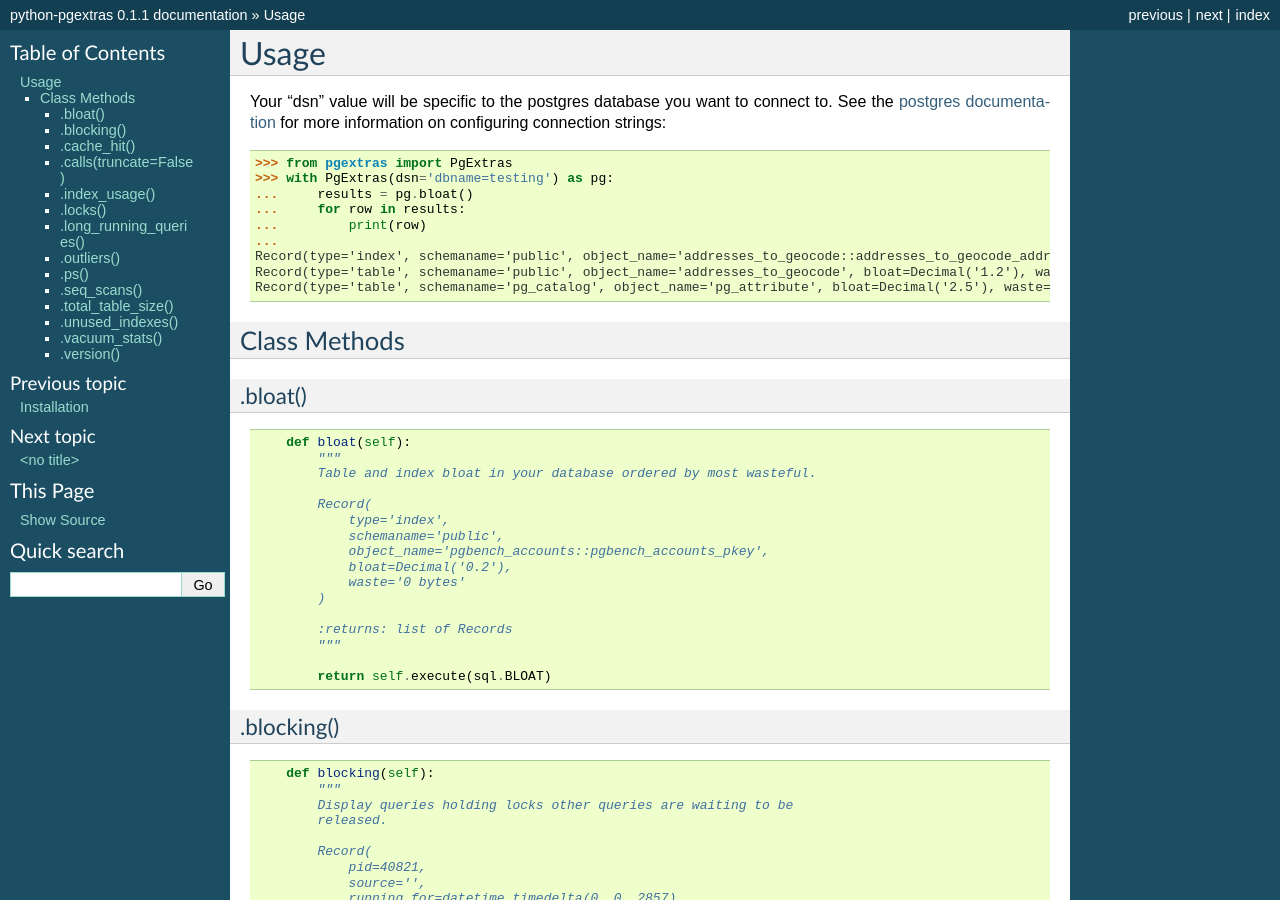
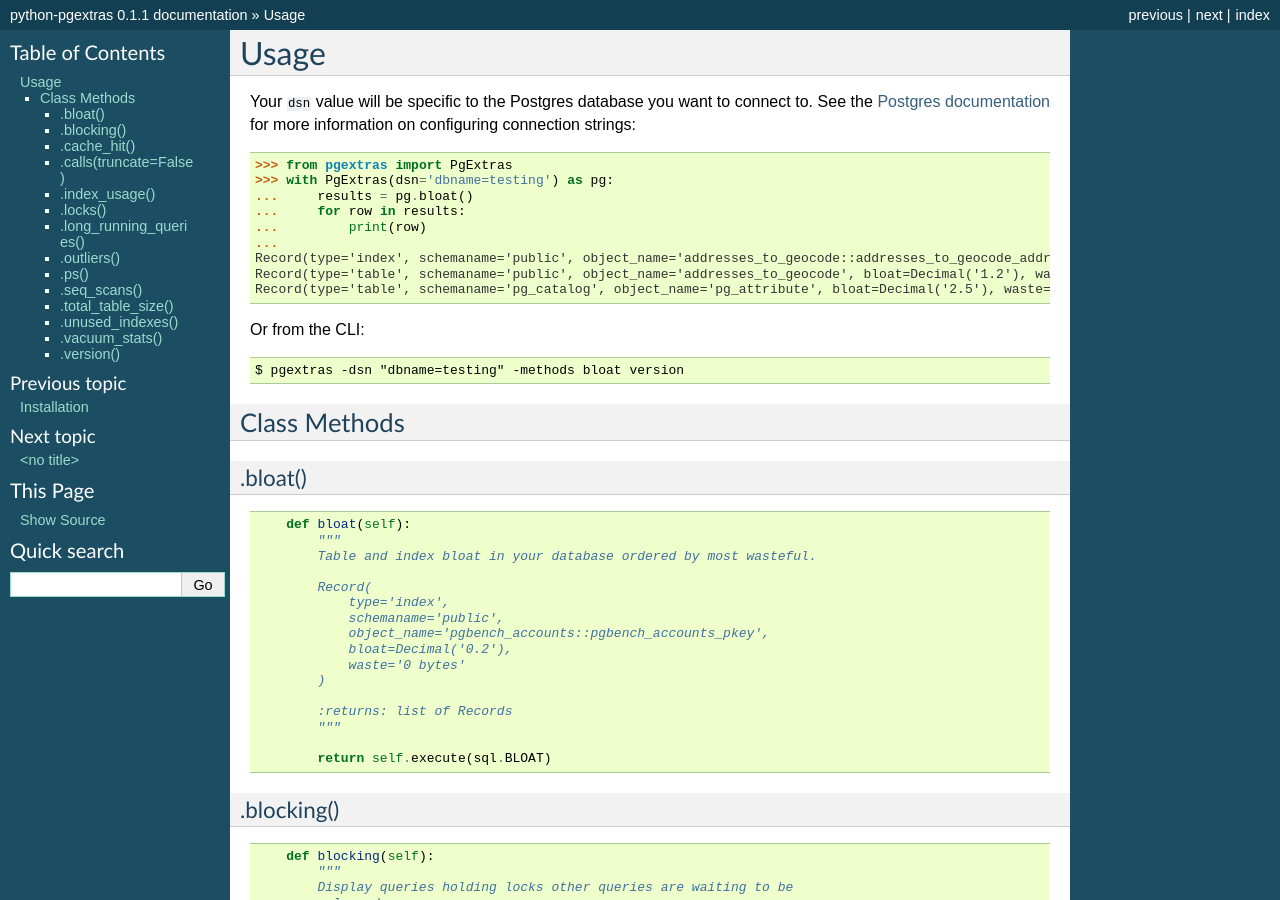
Before and after one commit to scottwoodall/python-pgextras, a Sphinx documentation site: the page built from docs/usage.rst, in a window 1280 px wide and 900 px high. Built offline with Sphinx 7.4.7, drawn with Linux system fonts in a browser that asks for light colours.

Commit message:
Added CLI option

```diff
--- a/docs/usage.rst
+++ b/docs/usage.rst
@@ -2,8 +2,8 @@
 Usage
 =====
 
-Your "dsn" value will be specific to the postgres database you want to connect to.
-See the `postgres documentation
+Your ``dsn`` value will be specific to the Postgres database you want to connect to.
+See the `Postgres documentation
 <http://www.postgresql.org/docs/current/static/libpq-connect.html#LIBPQ-CONNSTRING>`_
 for more information on configuring connection strings::
 
@@ -16,6 +16,10 @@ for more information on configuring connection strings::
     Record(type='index', schemaname='public', object_name='addresses_to_geocode::addresses_to_geocode_address_trgm_idx', bloat=Decimal('1.6'), waste='233 MB')
     Record(type='table', schemaname='public', object_name='addresses_to_geocode', bloat=Decimal('1.2'), waste='84 MB')
     Record(type='table', schemaname='pg_catalog', object_name='pg_attribute', bloat=Decimal('2.5'), waste='1056 kB')
+
+Or from the CLI::
+
+    $ pgextras -dsn "dbname=testing" -methods bloat version
 
 Class Methods
 ######################
--- a/setup.py
+++ b/setup.py
@@ -33,6 +33,7 @@ setup(
                  'pgextras'},
     include_package_data=True,
     install_requires=[
+        'prettytable',
     ],
     license="BSD",
     zip_safe=False,
@@ -48,4 +49,5 @@ setup(
         'Programming Language :: Python :: 3.3',
     ],
     test_suite='tests',
+    scripts=['scripts/pgextras'],
 )
```
Also changed, not shown: 1 other file.
